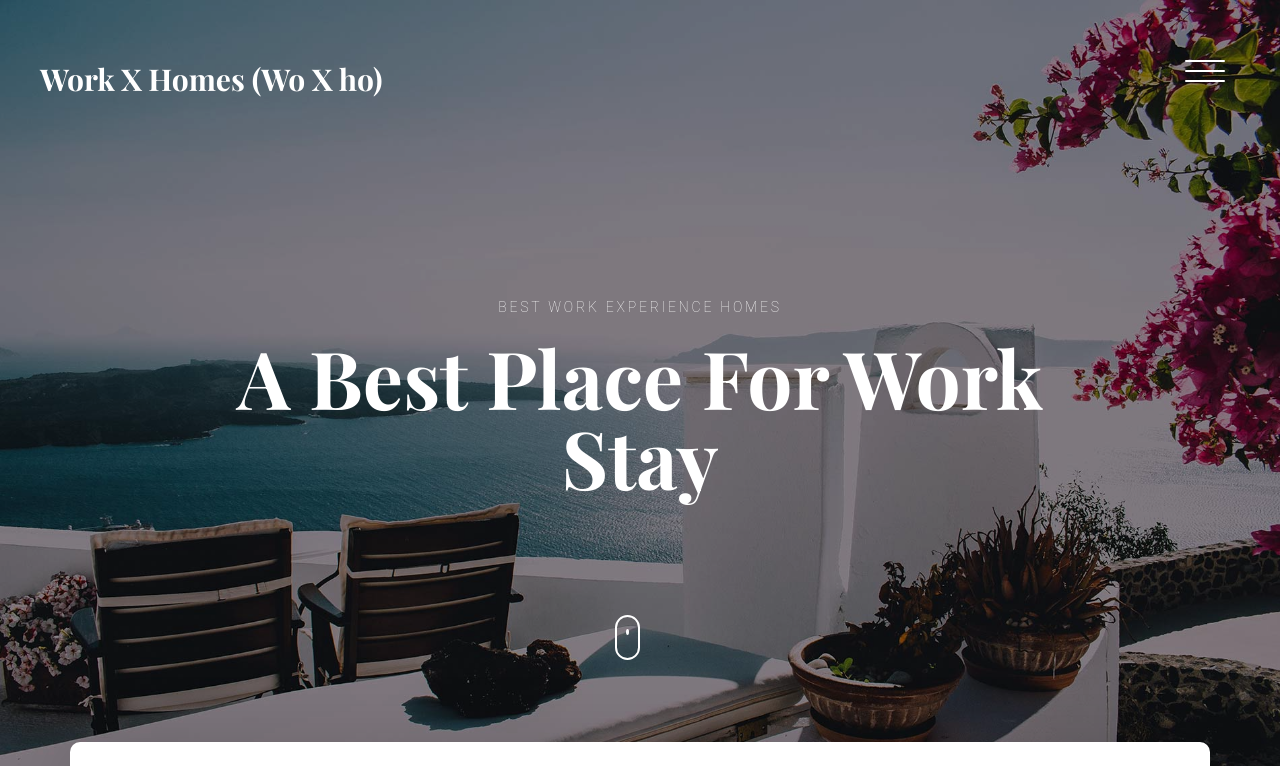
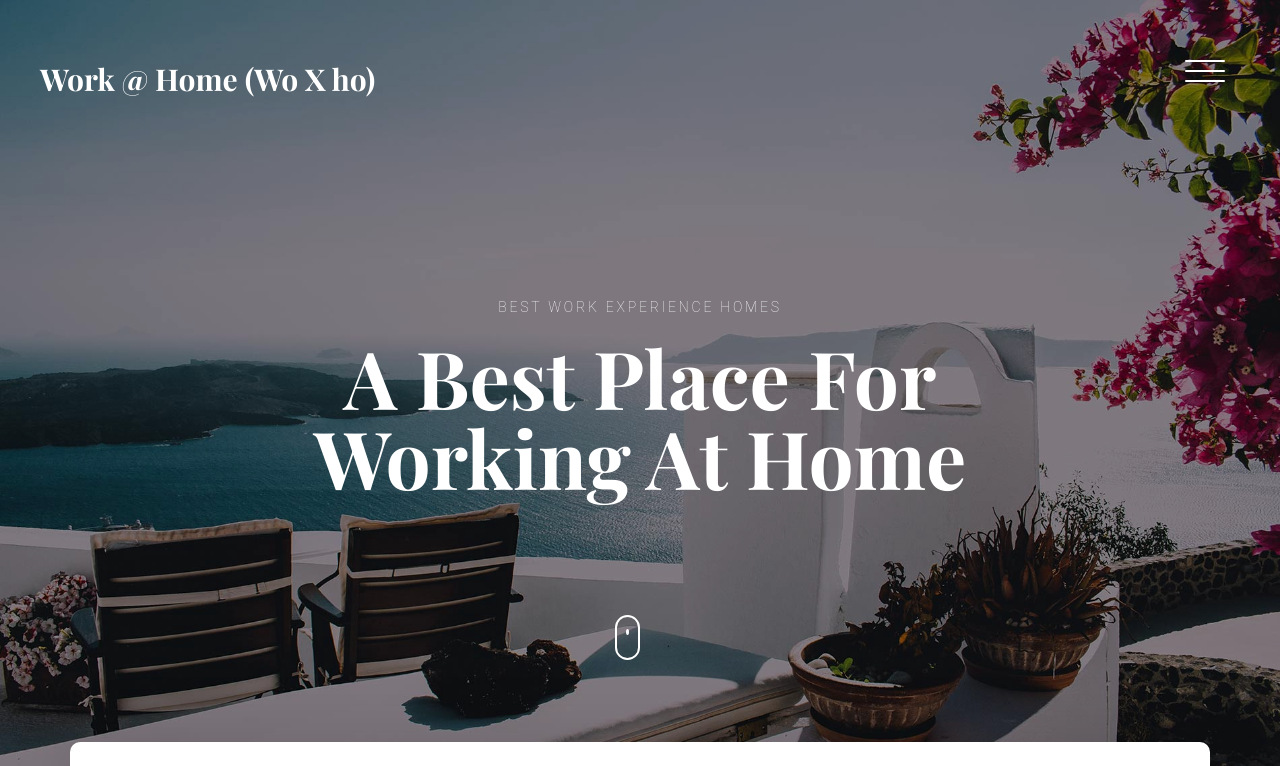
Before and after one commit to oldCoder29/oldCoder29.github.io, a plain HTML site: page index.html in a window 1280 px wide. Shown: the top 766 px of the page. Drawn offline with nearby package versions, Linux system fonts and the light colour scheme; files whose address does not match are found by name; a web font is replaced by a local one.

Commit message:
Work @ home

```diff
--- a/index.html
+++ b/index.html
@@ -29,7 +29,7 @@
     <header class="site-header js-site-header">
       <div class="container-fluid">
         <div class="row align-items-center">
-          <div class="col-6 col-lg-4 site-logo" data-aos="fade"><a href="index.html">Work X Homes (Wo X ho)</a></div>
+          <div class="col-6 col-lg-4 site-logo" data-aos="fade"><a href="index.html">Work @ Home (Wo X ho)</a></div>
           <div class="col-6 col-lg-8">
 
 
@@ -69,7 +69,7 @@
         <div class="row site-hero-inner justify-content-center align-items-center">
           <div class="col-md-10 text-center" data-aos="fade-up">
             <span class="custom-caption text-uppercase text-white d-block  mb-3">Best Work Experience Homes</span>
-            <h1 class="heading">A Best Place For Work Stay</h1>
+            <h1 class="heading">A Best Place For Working At Home</h1>
           </div>
         </div>
       </div>
```
